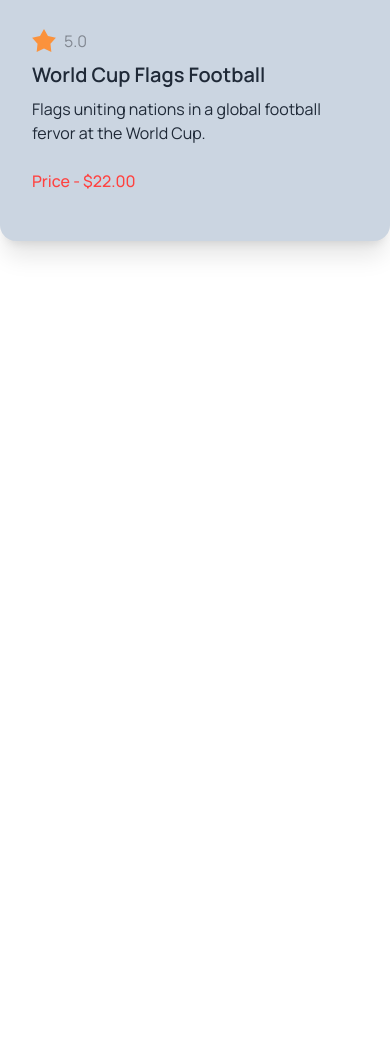
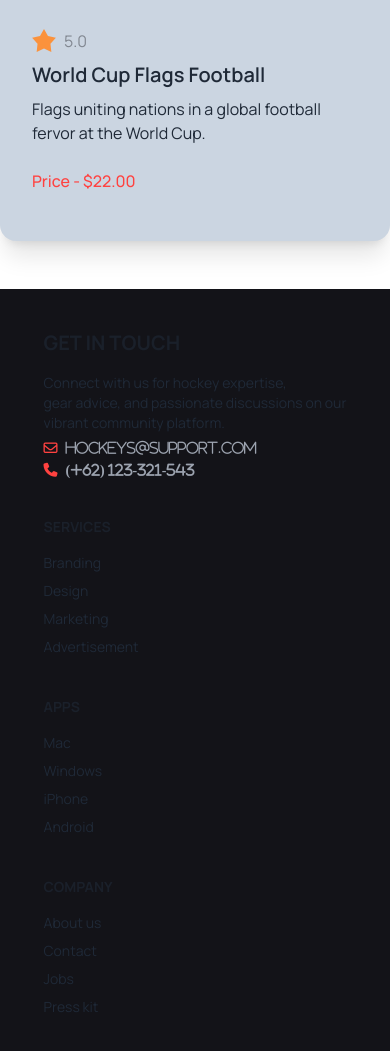
Before and after one commit to rayadkhan001/hockey-assignment, a plain HTML site: page index.html in a window 390 px wide. Shown: the part 5105-6156 px from the top of the page. Before the commit the page ends 5394 px from the top, so only its background shows below. Drawn offline with nearby package versions, Linux system fonts and the light colour scheme.

Commit message:
created footer and applied responsiveness

```diff
--- a/index.html
+++ b/index.html
@@ -355,9 +355,42 @@
     </main>
     <!-- MAIN END -->
     <!-- FOOTER START -->
-    <footer>
+    <footer class="footer justify-around p-10 bg-[#131318] text-base-content">
+        <nav>
+            <header class="footer-title text-xl">Get In Touch</header>
+            <div class="grid grid-flow-col gap-4">
+              <p class="c_paragraph">Connect with us for hockey expertise,
+                <br>
+                gear advice, and passionate discussions on our
+                <br>
+                vibrant community platform.</p>
+            </div>
+            <i class="text-[#FF4240] fa-regular fa-envelope"><span class="text-gray-400 ml-2">hockeys@support.com</span></i>
+            <i class=" text-[#FF4240] fa-solid fa-phone"><span class="text-gray-400 ml-2">(+62) 123-321-543</span></i>
+          </nav>
+        <nav>
+          <header class="footer-title">Services</header>
+          <a class="link link-hover">Branding</a>
+          <a class="link link-hover">Design</a>
+          <a class="link link-hover">Marketing</a>
+          <a class="link link-hover">Advertisement</a>
+        </nav>
+        <nav>
+            <header class="footer-title">Apps</header>
+            <a class="link link-hover">Mac</a>
+            <a class="link link-hover">Windows</a>
+            <a class="link link-hover">iPhone</a>
+            <a class="link link-hover">Android</a>
+        </nav>
+        <nav>
+          <header class="footer-title">Company</header>
+          <a class="link link-hover">About us</a>
+          <a class="link link-hover">Contact</a>
+          <a class="link link-hover">Jobs</a>
+          <a class="link link-hover">Press kit</a>
+        </nav>
 
-    </footer>
+      </footer>
     <!-- FOOTER END -->
 </body>
 
```
